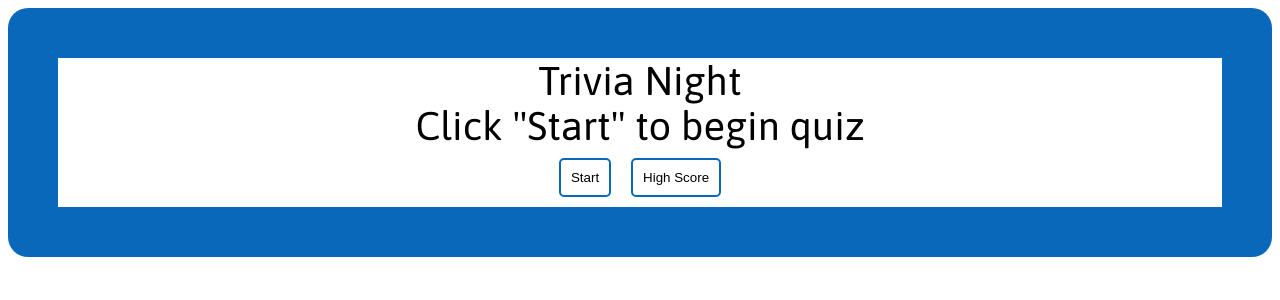
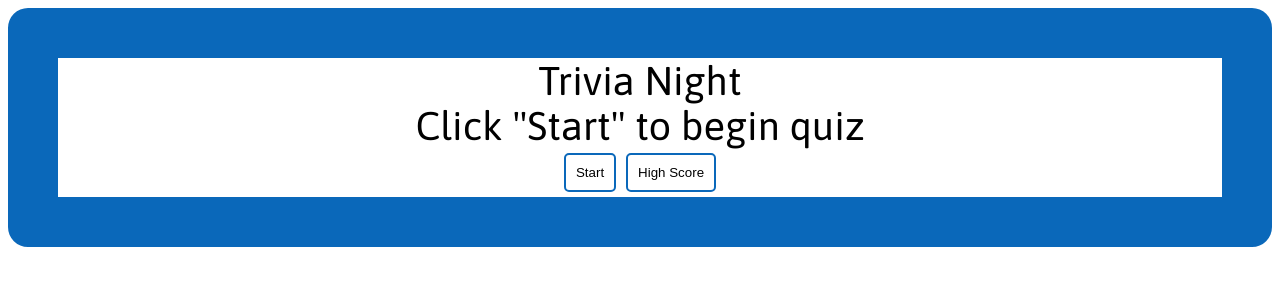
Before and after one commit to pociust/tandem-code-challenge, a Vue app: page / in a window 1280 px wide. Shown: the top 300 px of the page. Built offline with nearby package versions, Linux system fonts and the light colour scheme.

Commit message:
moved button styling to global scope and removed duplicate code

```diff
--- a/src/App.vue
+++ b/src/App.vue
@@ -10,4 +10,16 @@ export default { name: 'App' };
 <style lang="sass">
   #app
     font-family: 'Asap', sans-serif
+
+  button
+    border: 2px solid #0a68ba
+    border-radius: 5px
+    background-color: white
+    padding: 10px
+    margin: 5px
+    cursor: pointer
+    &:hover
+      background-color: #0a68ba
+      cursor: pointer
+      color: white
 </style>
--- a/src/components/FinalRound.vue
+++ b/src/components/FinalRound.vue
@@ -6,16 +6,6 @@
     flex-direction: column
     justify-content: space-evenly
     font-size: 20px
-
-  button
-      border: 2px solid #0a68ba
-      border-radius: 5px
-      background-color: white
-      padding: 10px
-      margin: 10px
-  button:hover
-    background-color: #0a68ba
-    color: white
 
   .score
     color: #0ABAB5
--- a/src/components/FinalScore.vue
+++ b/src/components/FinalScore.vue
@@ -16,17 +16,6 @@
     display: flex
     flex-direction: row
     justify-content: space-evenly
-
-    button
-      border: 2px solid #0a68ba
-      border-radius: 5px
-      background-color: white
-      padding: 10px
-      margin: 5px
-    button:hover
-      background-color: #0a68ba
-      cursor: pointer
-      color: white
 
     input
       width: 100px
--- a/src/components/RoundTwo.vue
+++ b/src/components/RoundTwo.vue
@@ -1,16 +1,8 @@
 <style lang="sass" scoped>
     div
       margin-top: 45px
-
-    button
-      border: 2px solid #0a68ba
-      border-radius: 5px
-      background-color: white
-      padding: 10px
-      margin-top: 50px
-    button:hover
-      background-color: #0a68ba
-      color: white
+      &:first-child
+        margin-top: 0px
 
   .score
     color: #0ABAB5
--- a/src/pages/HighScore.vue
+++ b/src/pages/HighScore.vue
@@ -1,14 +1,4 @@
 <style lang="sass" scoped>
-  button
-      border: 2px solid #0a68ba
-      border-radius: 5px
-      background-color: white
-      padding: 10px
-      margin: 10px
-  button:hover
-    background-color: #0a68ba
-    color: white
-
   .title
     font-size: 50px
   .score-list
--- a/src/pages/Landing.vue
+++ b/src/pages/Landing.vue
@@ -8,16 +8,6 @@
     display: flex
     flex-direction: row
     justify-content: center
-
-  button
-      border: 2px solid #0a68ba
-      border-radius: 5px
-      background-color: white
-      padding: 10px
-      margin: 10px
-  button:hover
-    background-color: #0a68ba
-    color: white
 
 </style>
 
```
